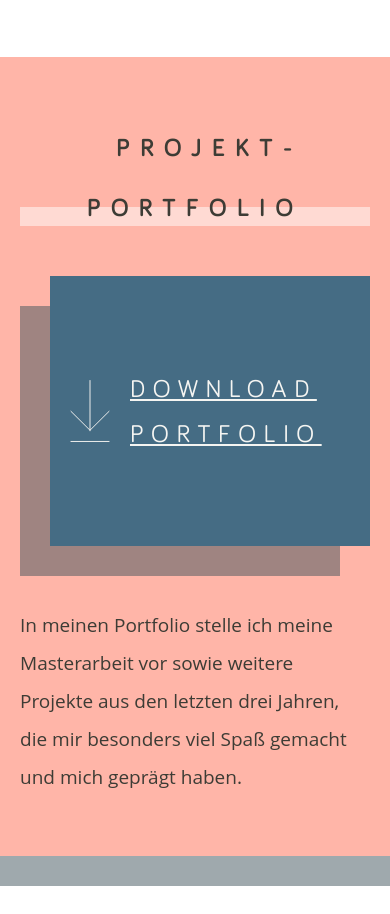
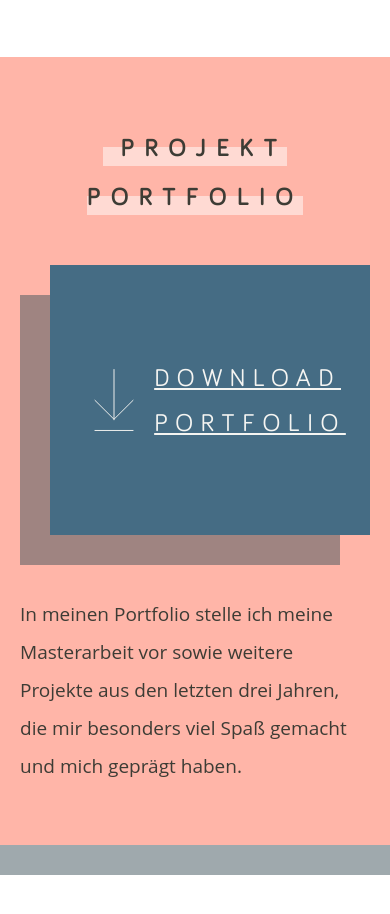
Before and after one commit to francisMiriam/portfolio2021, a website built with Parcel: page index.html in a window 390 px wide. Shown: the part 6060-6974 px from the top of the page. Built offline with nearby package versions, Linux system fonts and the light colour scheme.

Commit message:
feat: improves responsive behavior

```diff
--- a/index.html
+++ b/index.html
@@ -3,11 +3,12 @@
 <html lang="en">
   <head>
     <meta charset="utf-8" />
-    <meta name="viewport" content="width=device-width, initial-scale=1">
+
+    <meta name="author" content="Francis Stieglitz" />
+    <meta name="description" content="Portfolio Francis Stieglitz" />
+    <meta name="viewport" content="width=device-width, initial-scale=1" />
 
     <title>Portfolio Francis Stieglitz</title>
-    <meta name="description" content="Portfolio Francis Stieglitz" />
-    <meta name="author" content="Francis Stieglitz" />
 
     <link rel="stylesheet" href="styles/main.css" />
   </head>
@@ -288,7 +289,10 @@
                       src="./assets/icons/arrow.svg"
                       alt=""
                     />
-                    <div>Download Portfolio</div>
+                    <div>
+                      <div>Download</div>
+                      <div>Portfolio</div>
+                    </div>
                   </a>
                 </div>
               </div>
@@ -297,10 +301,15 @@
             <div class="layout-grid-column-right">
               <div class="layout-subtitle">
                 <div>
-                  <h3 class="subtitle">&nbsp;Projekt&shy;portfolio</h3>
+                  <h3 class="subtitle">&nbsp;Projekt</h3>
+                  <div class="subtitle-shadow-light"></div>
+                </div>
+                <div>
+                  <h3 class="subtitle">portfolio</h3>
                   <div class="subtitle-shadow-light"></div>
                 </div>
               </div>
+
               <div class="layout-description">
                 <p class="paragraph">
                   In meinen Portfolio stelle ich meine Masterarbeit vor sowie
```
Also changed, not shown: impressum.html (+4 -2 lines).
